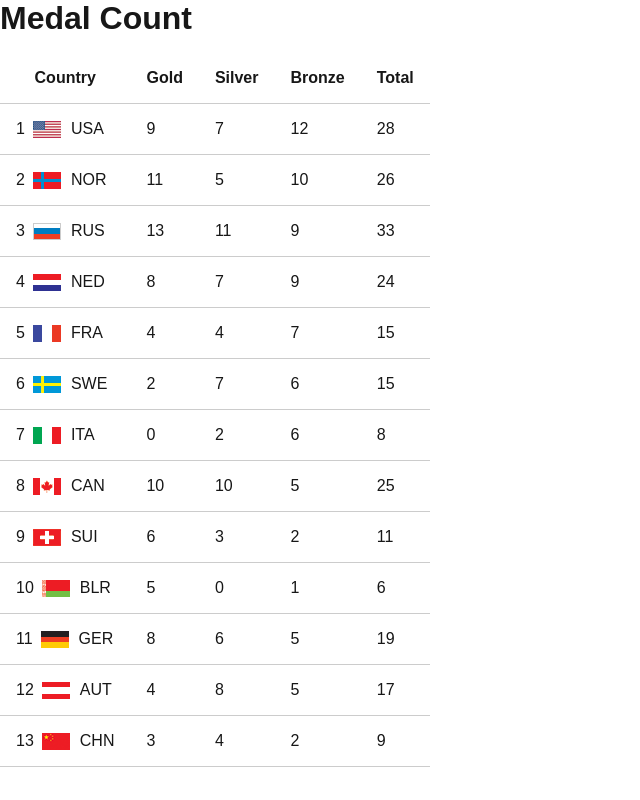
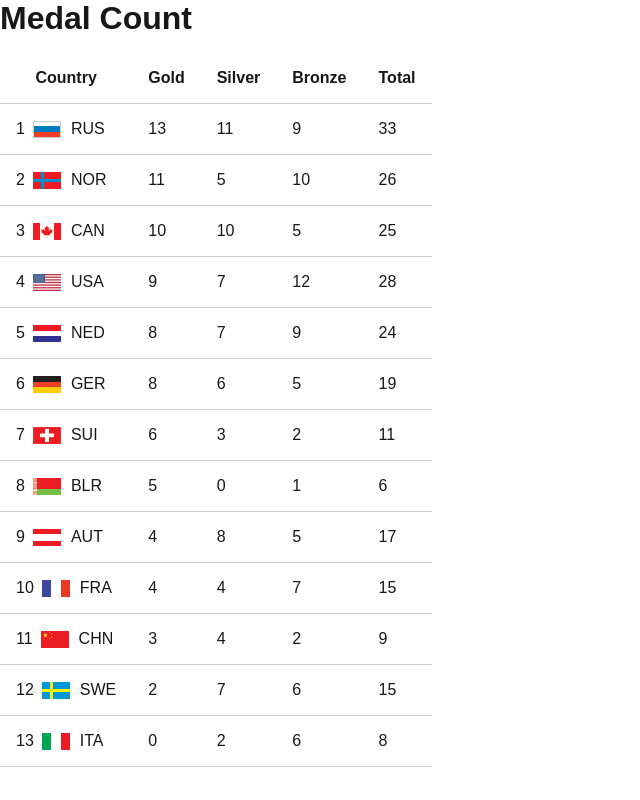
Before and after one commit to gunayanil/medal-count, a Next.js app: page / in a window 1280 px wide. Shown: the whole page, without its empty margins (0-640 px from the left). Built offline with nearby package versions, Linux system fonts and the light colour scheme.

Commit message:
implement sortMedals utility and searchParams

```diff
--- a/src/app/page.tsx
+++ b/src/app/page.tsx
@@ -2,19 +2,25 @@
 
 import { useState, useEffect } from 'react';
 import { fetchMedals } from '@/services/medalsService';
-import { Medals } from '@/types';
-import Flag from '@/components/Flag';
+import { Medals, Sort } from '@/types';
 import Table from '@/components/Table';
+import { useSearchParams } from 'next/navigation';
+import { sortMedals } from '@/utils/sort';
 
 export default function Home() {
   const [medals, setMedals] = useState<Medals[]>([]);
   const [error, setError] = useState<string | null>(null);
+  const searchParams = useSearchParams();
+  const sortParam = searchParams.get('sort') as Sort | null;
+  const sortBy: Sort = sortParam ?? 'gold';
 
   useEffect(() => {
     fetchMedals()
       .then(setMedals)
       .catch(() => setError('Failed to load medals'));
   }, []);
+
+  const sortedMedals = sortMedals(medals, sortBy);
 
   if (error) {
     return <p>{error}</p>;
@@ -27,7 +33,7 @@ export default function Home() {
   return (
     <div>
       <h1>Medal Count</h1>
-      <Table data={medals} />
+      <Table data={sortedMedals} />
     </div>
   );
 }
--- a/src/types/index.ts
+++ b/src/types/index.ts
@@ -4,3 +4,5 @@ export type Medals = {
   silver: number;
   bronze: number;
 }
+
+export type Sort = 'gold' | 'silver' | 'bronze' | 'total';
--- /dev/null
+++ b/src/utils/sort.ts
@@ -0,0 +1,35 @@
+import { Medals, Sort } from '../types';
+
+export function sortMedals(data: Medals[], sortBy: Sort = 'gold') {
+  return [...data].sort((a, b) => {
+    const getTotal = (x: Medals) => x.gold + x.silver + x.bronze;
+
+    const getPrimary = (x: Medals) => {
+      switch (sortBy) {
+        case 'gold':
+          return x.gold;
+        case 'silver':
+          return x.silver;
+        case 'bronze':
+          return x.bronze;
+        case 'total':
+          return getTotal(x);
+      }
+    };
+
+    let diff = getPrimary(b) - getPrimary(a);
+
+    // tiebreak
+    if (diff === 0) {
+      if (sortBy === 'total') {
+        diff = b.gold - a.gold;
+      } else if (sortBy === 'gold') {
+        diff = b.silver - a.silver;
+      } else { // silver and bronze
+        diff = b.gold - a.gold;
+      }
+    }
+
+    return diff;
+  });
+}
```
